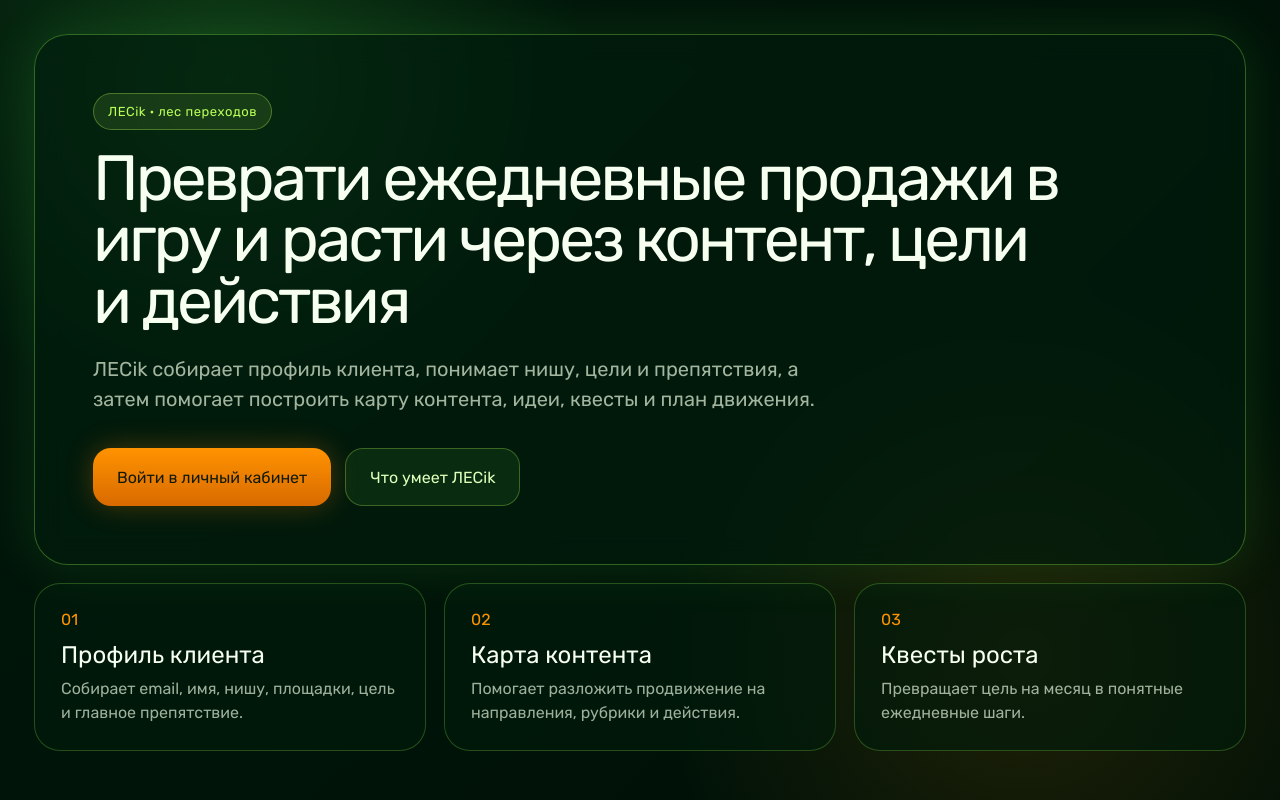
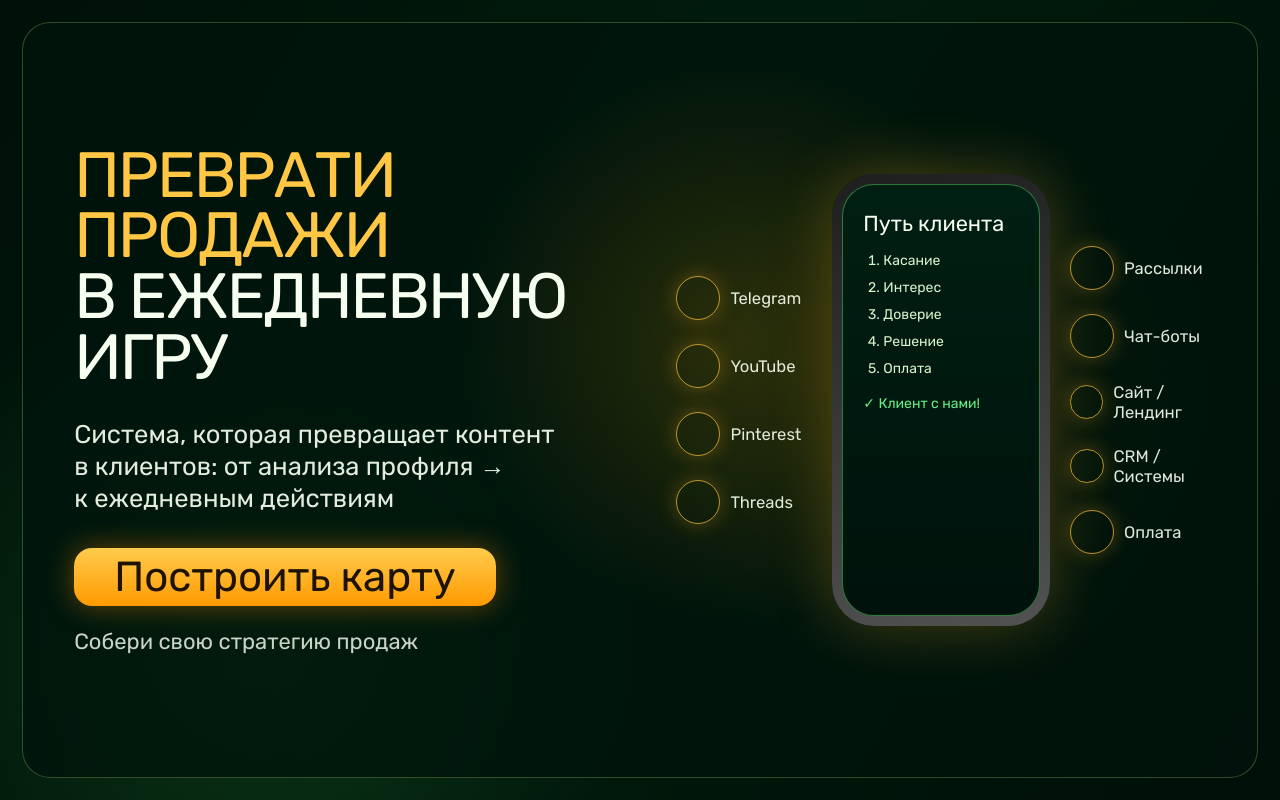
Before and after one commit to xsenom/lesik, a Next.js app: page / in a window 1280 px wide. Built offline with nearby package versions, Linux system fonts and the light colour scheme.

Commit message:
Redesign landing hero and verify project checks

```diff
--- a/app/page.tsx
+++ b/app/page.tsx
@@ -1,48 +1,60 @@
 import Link from "next/link";
+
+const leftChannels = ["Telegram", "YouTube", "Pinterest", "Threads"];
+const rightChannels = ["Рассылки", "Чат-боты", "Сайт / Лендинг", "CRM / Системы", "Оплата"];
 
 export default function LandingPage() {
   return (
     <main className="landing-page">
       <section className="landing-hero">
-        <div className="landing-badge">ЛЕСik · лес переходов</div>
-
+        <div className="landing-copy">
           <h1>
-          Преврати ежедневные продажи в игру и расти через контент, цели и действия
+            <span>ПРЕВРАТИ ПРОДАЖИ</span>
+            <br />В ЕЖЕДНЕВНУЮ ИГРУ
           </h1>
 
           <p>
-          ЛЕСik собирает профиль клиента, понимает нишу, цели и препятствия,
-          а затем помогает построить карту контента, идеи, квесты и план движения.
+            Система, которая превращает контент
+            <br />в клиентов: от анализа профиля →
+            <br />к ежедневным действиям
           </p>
 
           <div className="landing-actions">
             <Link href="/login" className="landing-primary">
-            Войти в личный кабинет
+              Построить карту
             </Link>
-          <a href="#features" className="landing-secondary">
-            Что умеет ЛЕСik
-          </a>
           </div>
-      </section>
 
-      <section className="landing-features" id="features">
-        <article>
-          <span>01</span>
-          <h2>Профиль клиента</h2>
-          <p>Собирает email, имя, нишу, площадки, цель и главное препятствие.</p>
-        </article>
+          <small>Собери свою стратегию продаж</small>
+        </div>
 
-        <article>
-          <span>02</span>
-          <h2>Карта контента</h2>
-          <p>Помогает разложить продвижение на направления, рубрики и действия.</p>
-        </article>
+        <div className="landing-visual" aria-hidden>
+          <ul className="landing-rail landing-rail-left">
+            {leftChannels.map((channel) => (
+              <li key={channel}>{channel}</li>
+            ))}
+          </ul>
 
-        <article>
-          <span>03</span>
-          <h2>Квесты роста</h2>
-          <p>Превращает цель на месяц в понятные ежедневные шаги.</p>
-        </article>
+          <div className="landing-phone">
+            <div className="landing-phone-screen">
+              <h2>Путь клиента</h2>
+              <ol>
+                <li>Касание</li>
+                <li>Интерес</li>
+                <li>Доверие</li>
+                <li>Решение</li>
+                <li>Оплата</li>
+              </ol>
+              <p>✓ Клиент с нами!</p>
+            </div>
+          </div>
+
+          <ul className="landing-rail landing-rail-right">
+            {rightChannels.map((channel) => (
+              <li key={channel}>{channel}</li>
+            ))}
+          </ul>
+        </div>
       </section>
     </main>
   );
```
Also changed, not shown: app/globals.css. Lines whose indentation alone changed are shown as unchanged.
